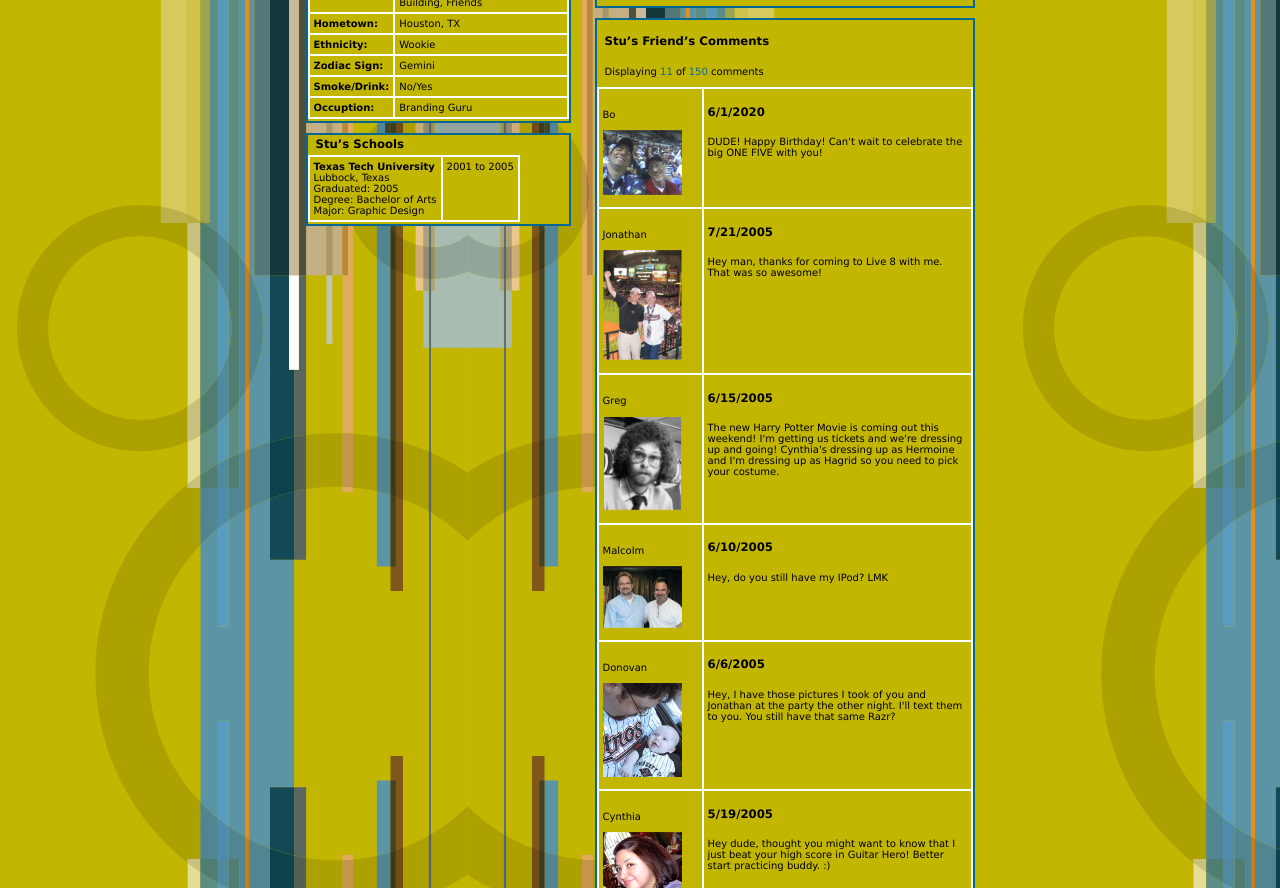
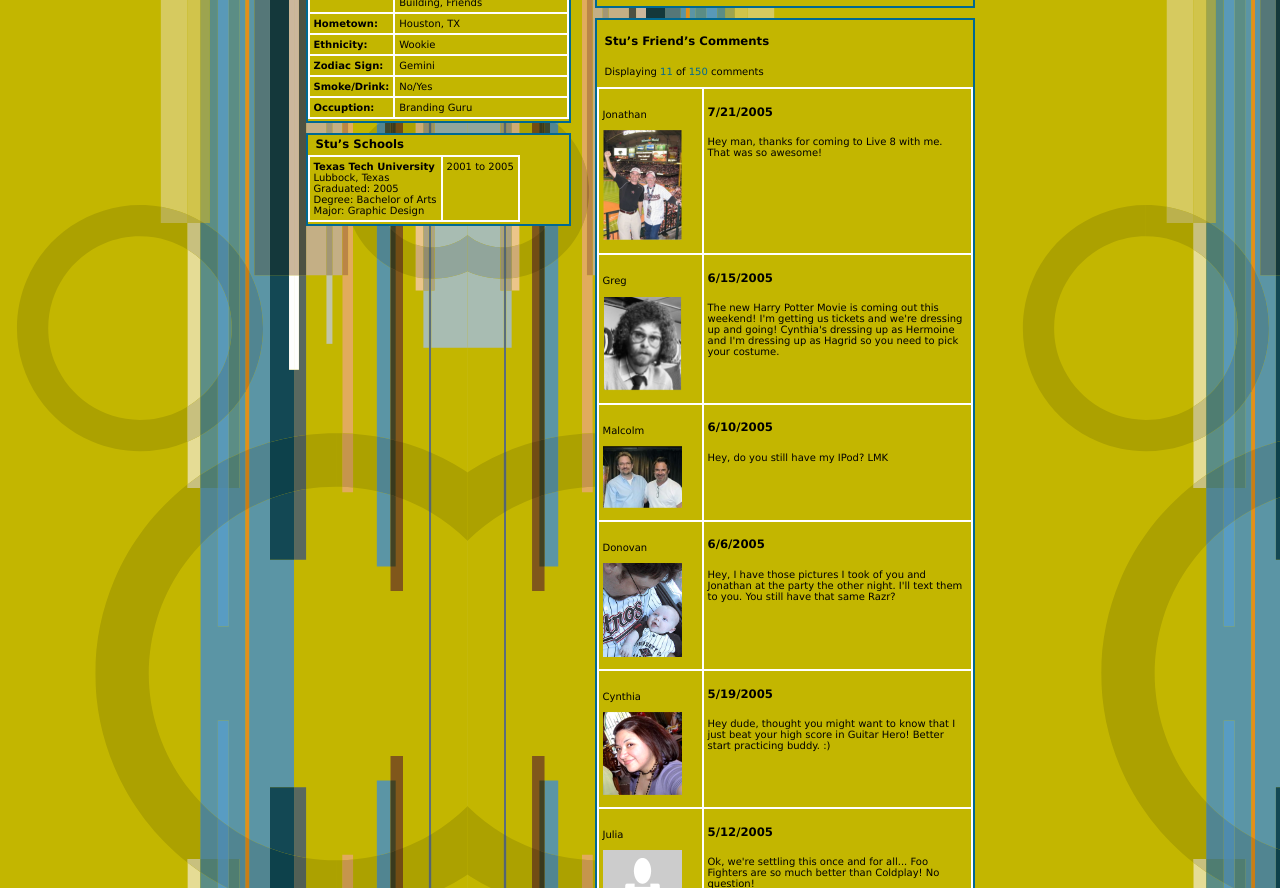
Before and after one commit to BrandExtract/myspace-stu, a website: page index.html in a window 1280 px wide. Shown: the part 1149-2037 px from the top of the page. Drawn offline with Linux system fonts and the light colour scheme.

Commit message:
Remove Bo's comment

```diff
--- a/index.html
+++ b/index.html
@@ -239,17 +239,16 @@
           <!-- <p>Displaying <a href="" class="blue">11</a> of <a href="" class="blue">150</a> comments (<a href="">View/Edit All Comments</a>)</p> -->
           <p>Displaying <span class="blue">11</span> of <span class="blue">150</span> comments</p>
           <table cellspacing="0">
-            <tr>
+            <!--<tr>
               <td>
                 <p>Bo</p>
-                <!-- <img src="https://via.placeholder.com/79x101.png?text=Bo" /> -->
                 <img src="./img/employee_photos/BoBothe.png" />
               </td>
               <td>
                 <h3>6/1/2020</h3>
                 <p>DUDE! Happy Birthday! Can't wait to celebrate the big ONE FIVE with you!</p>
               </td>
-            </tr>
+            </tr>-->
             <tr>
               <td>
                 <p>Jonathan</p>
```
